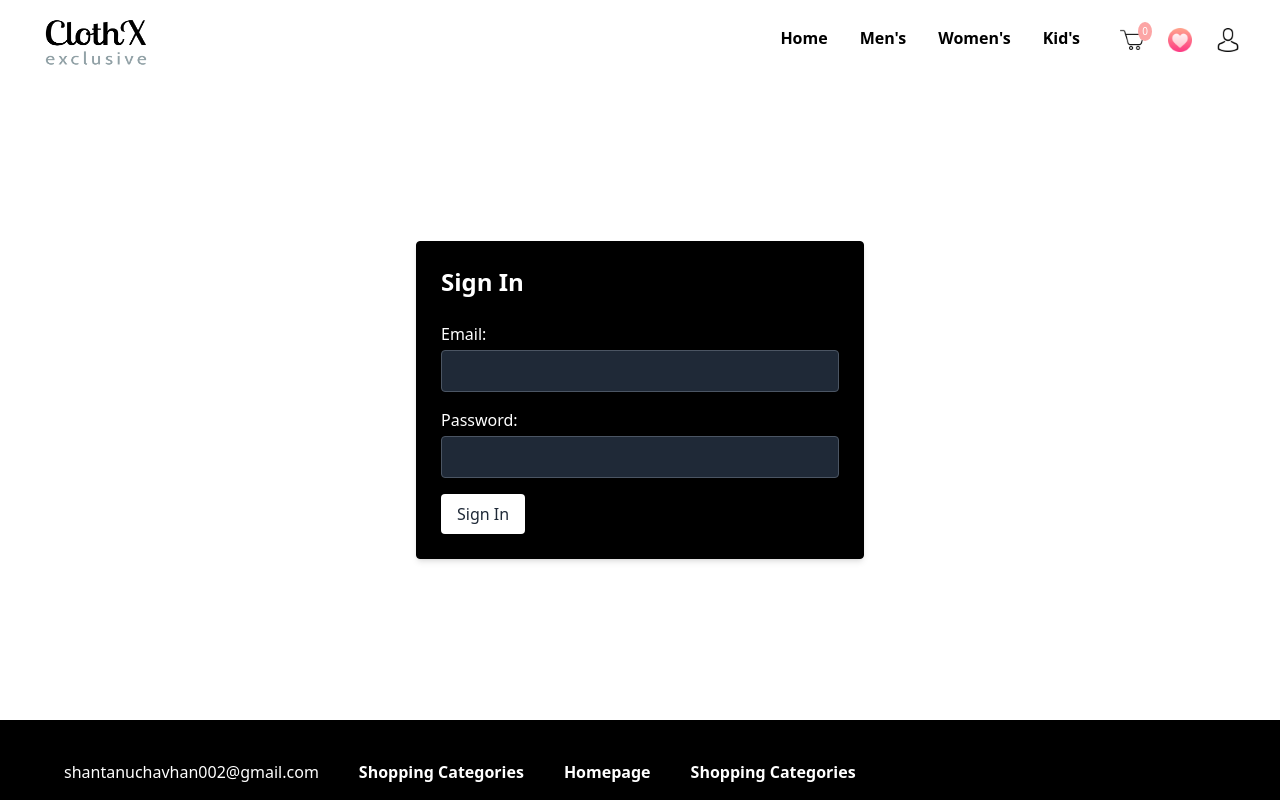
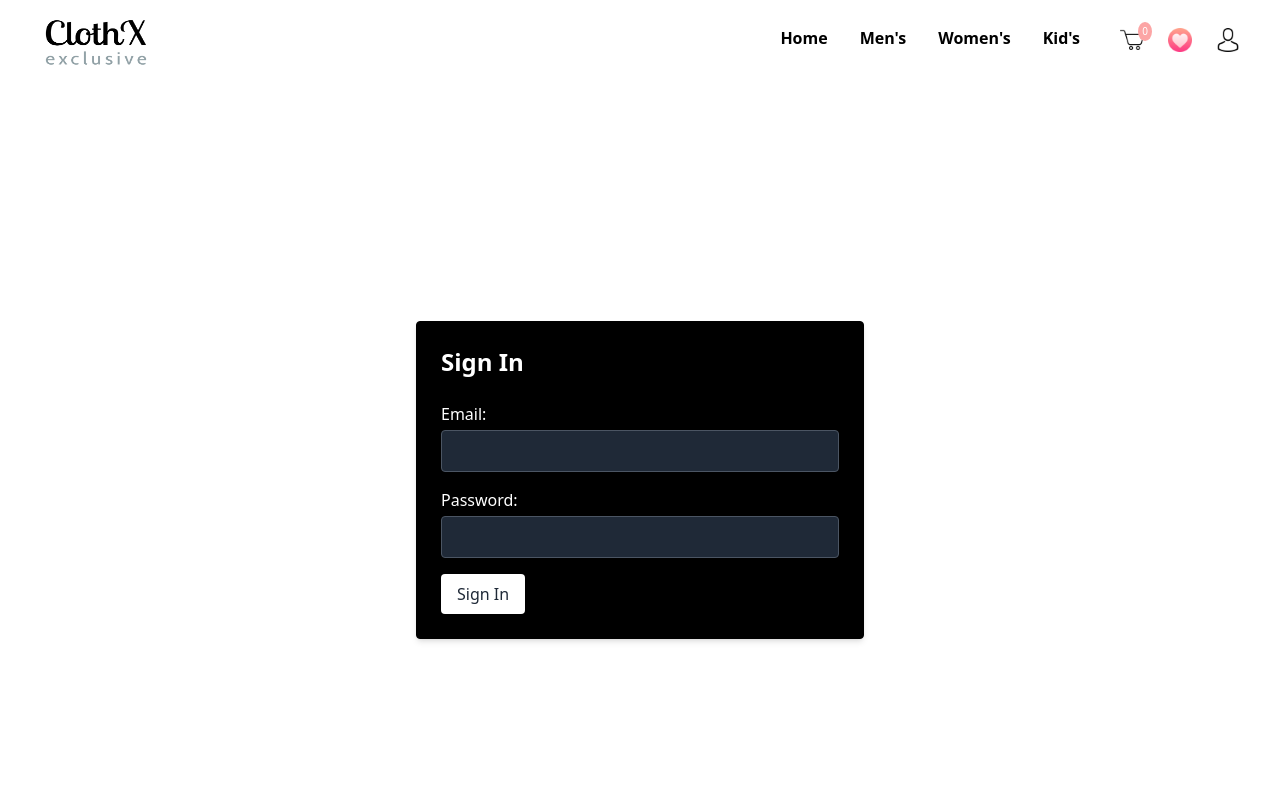
Before and after one commit to shantanuchavhan/ecommerce-react, a React (Create React App) app: page /signin in a window 1280 px wide. Shown: the top 800 px of the page. Built offline with nearby package versions, Linux system fonts and the light colour scheme.

Commit message:
Merge changes from remote

```diff
--- a/src/pages/Signin.jsx
+++ b/src/pages/Signin.jsx
@@ -11,7 +11,7 @@ const Signin = () => {
     };
 
     return (
-        <div className='flex items-center justify-center max-h-[80vh] max-w-[100vw] md:h-[100vh] md:w-[100vw]'>
+        <div className='flex items-center justify-center h-[100vh] w-[100vw]'>
       <div className="max-w-md mx-auto w-full md:w-[70%] lg:w-[50%]   p-6  bg-black text-white border border-black md:rounded  shadow-md">
         <h2 className="text-2xl font-semibold mb-6">Sign In</h2>
         <label className="block mb-4">
```
